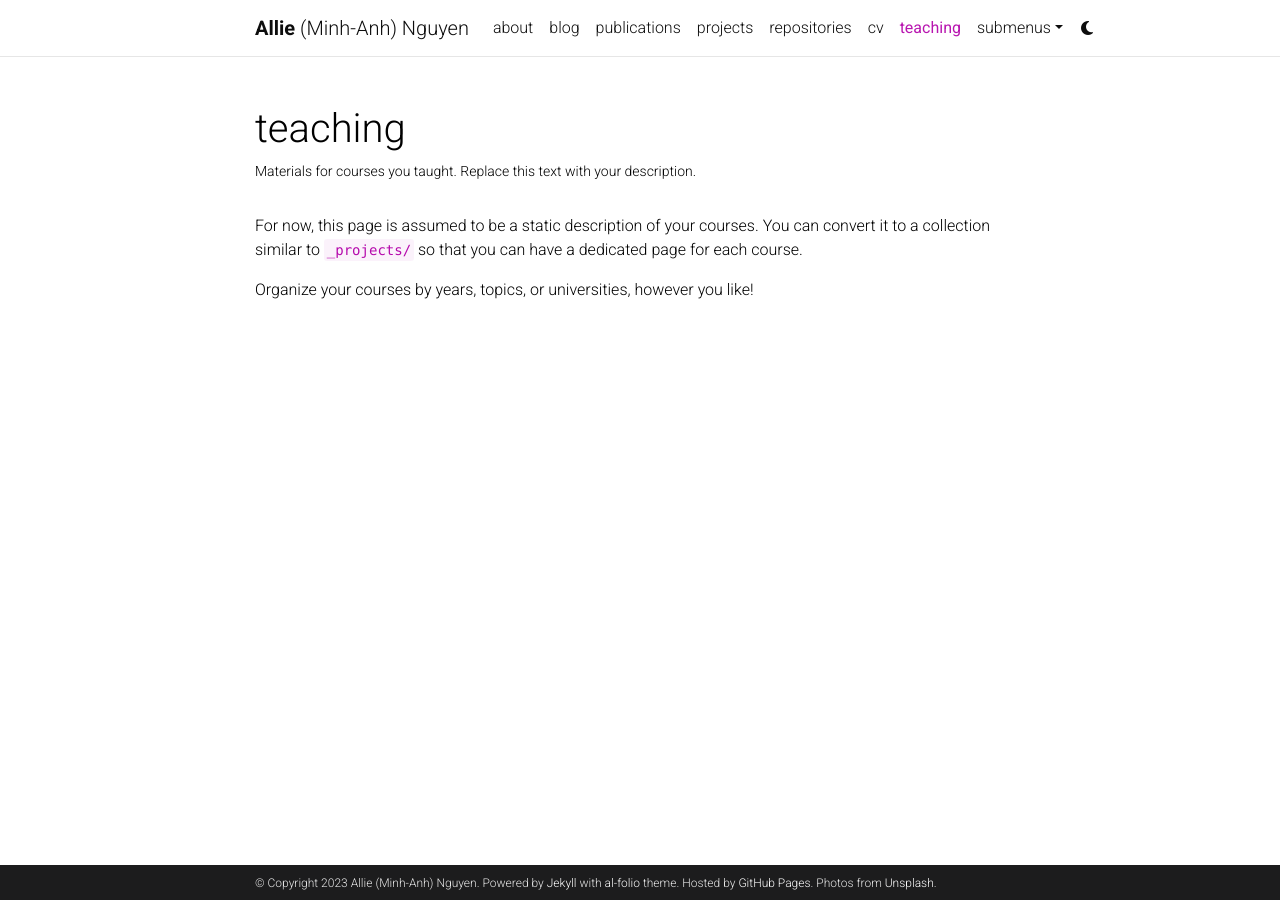
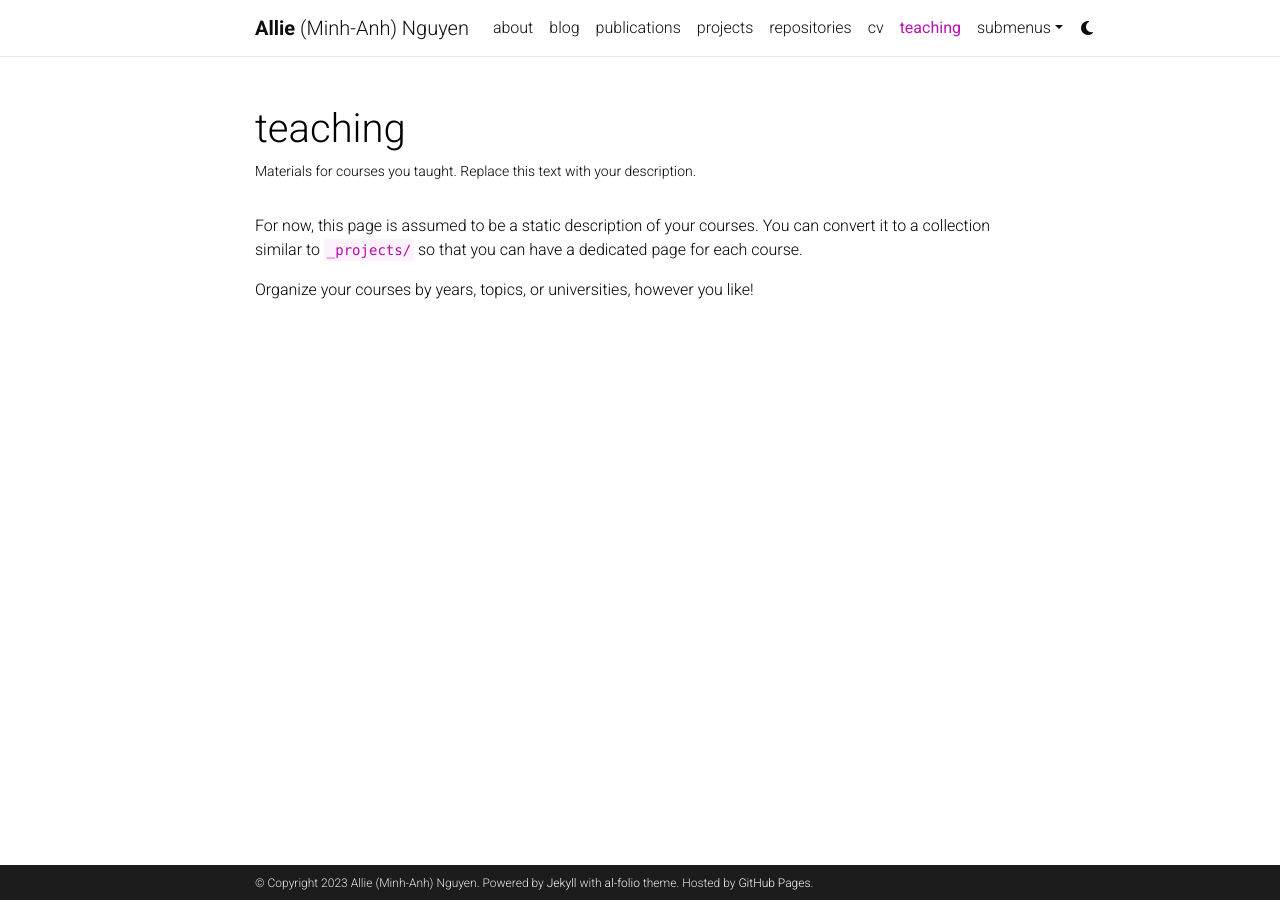
Before and after one commit to alliemnguyen/alliemnguyen.github.io, a Jekyll site: the page built from _pages/teaching.md, in a window 1280 px wide. Built offline with Jekyll 4.4.1, drawn with Linux system fonts in a browser that asks for light colours; comment, search, counter and statistics services are not loaded; a style sheet for code colours, icons or effects is not loaded; some of the changed lines change nothing that is shown.

Commit message:
Update _config.yml with socials

```diff
--- a/_config.yml
+++ b/_config.yml
@@ -12,7 +12,6 @@
 footer_text: >
   Powered by <a href="https://jekyllrb.com/" target="_blank">Jekyll</a> with <a href="https://github.com/alshedivat/al-folio">al-folio</a> theme.
   Hosted by <a href="https://pages.github.com/" target="_blank">GitHub Pages</a>.
-  Photos from <a href="https://unsplash.com" target="_blank">Unsplash</a>.
 keywords: jekyll, jekyll-theme, academic-website, portfolio-website  # add your own keywords or leave empty
 
 lang: en # the language of your site (for example: en, fr, cn, ru, etc.)
@@ -72,7 +71,7 @@
 # -----------------------------------------------------------------------------
 
 github_username: alliemnguyen
-twitter_username: # your Twitter handle
+twitter_username: alliemnguyen
 linkedin_username: allie-minhanh-nguyen
 scholar_userid: # your Google Scholar ID
 semanticscholar_id: # your Semantic Scholar ID
@@ -80,30 +79,27 @@
 medium_username: # your Medium username
 quora_username: # your Quora username
 publons_id: # your ID on Publons
-lattes_id: # your ID on Lattes (Brazilian Lattes CV)
 osf_id: # your OSF ID
 research_gate_profile: # your profile on ResearchGate
 scopus_id: # your profile on Scopus
-blogger_url: # your blogger URL
+blogger_url: https://alliengma.wordpress.com/
 work_url: # work page URL
 keybase_username: # your keybase user name
 wikidata_id: # your wikidata id
-wikipedia_id: # your wikipedia id (Case sensitive)
-dblp_url: # your DBLP profile url
 stackoverflow_id: # your stackoverflow id
-kaggle_id: # your kaggle id
-lastfm_id: # your lastfm id
-spotify_id: # your spotify id
-pinterest_id: # your pinterest id
-unsplash_id: # your unsplash id
-instagram_id: # your instagram id
-facebook_id: # your facebook id
-youtube_id: # your youtube channel id (youtube.com/@<youtube_id>)
-discord_id: # your discord id (18-digit unique numerical identifier)
-zotero_username: # your zotero username
+# kaggle_id: # your kaggle id
+# lastfm_id: # your lastfm id
+# spotify_id: # your spotify id
+# pinterest_id: # your pinterest id
+# unsplash_id: # your unsplash id
+# instagram_id: # your instagram id
+# facebook_id: # your facebook id
+# youtube_id: # your youtube channel id (youtube.com/@<youtube_id>)
+# discord_id: # your discord id (18-digit unique numerical identifier)
+# zotero_username: # your zotero username
 
-contact_note: >
-  You can even add a little note about which of these is the best way to reach you.
+# contact_note: >
+  # You can even add a little note about which of these is the best way to reach you.
 
 # -----------------------------------------------------------------------------
 # Analytics and search engine verification
```
